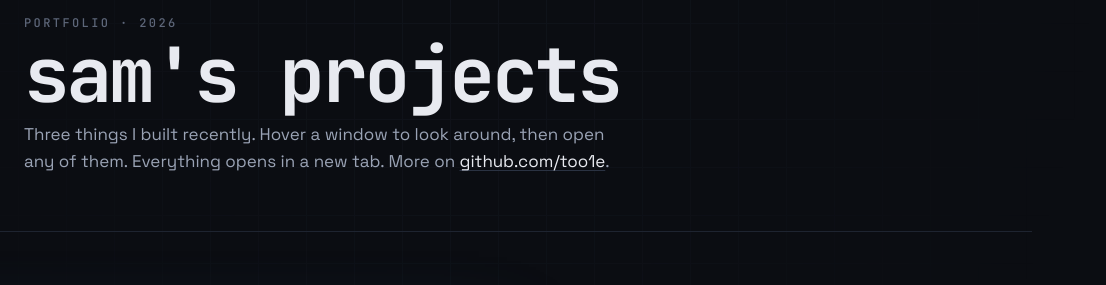
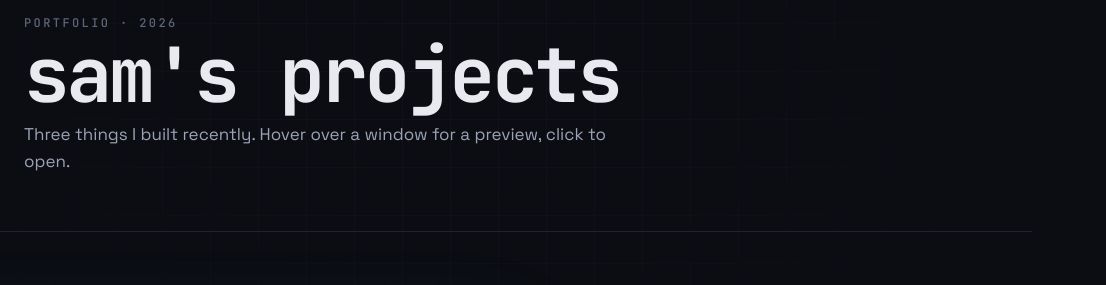
Before and after one commit to too1e/too1e.github.io, a plain HTML site: page index.html in a window 1280 px wide. Shown: the part 73-358 px from the top of the page, 174-1280 px from the left. Drawn offline with Linux system fonts and the light colour scheme.

Commit message:
Update intro text
Co-Authored-By: Claude Opus 5.5 <noreply@anthropic.com>

```diff
--- a/index.html
+++ b/index.html
@@ -91,7 +91,7 @@
     <div>
       <div class="eyebrow">portfolio · 2026</div>
       <h1>sam's projects<span class="cur" aria-hidden="true"></span></h1>
-      <p>Three things I built recently. Hover a window to look around, then open any of them. Everything opens in a new tab. More on <a href="https://github.com/too1e" target="_blank" rel="noopener">github.com/too1e</a>.</p>
+      <p>Three things I built recently. Hover over a window for a preview, click to open.</p>
     </div>
   </header>
 
```
